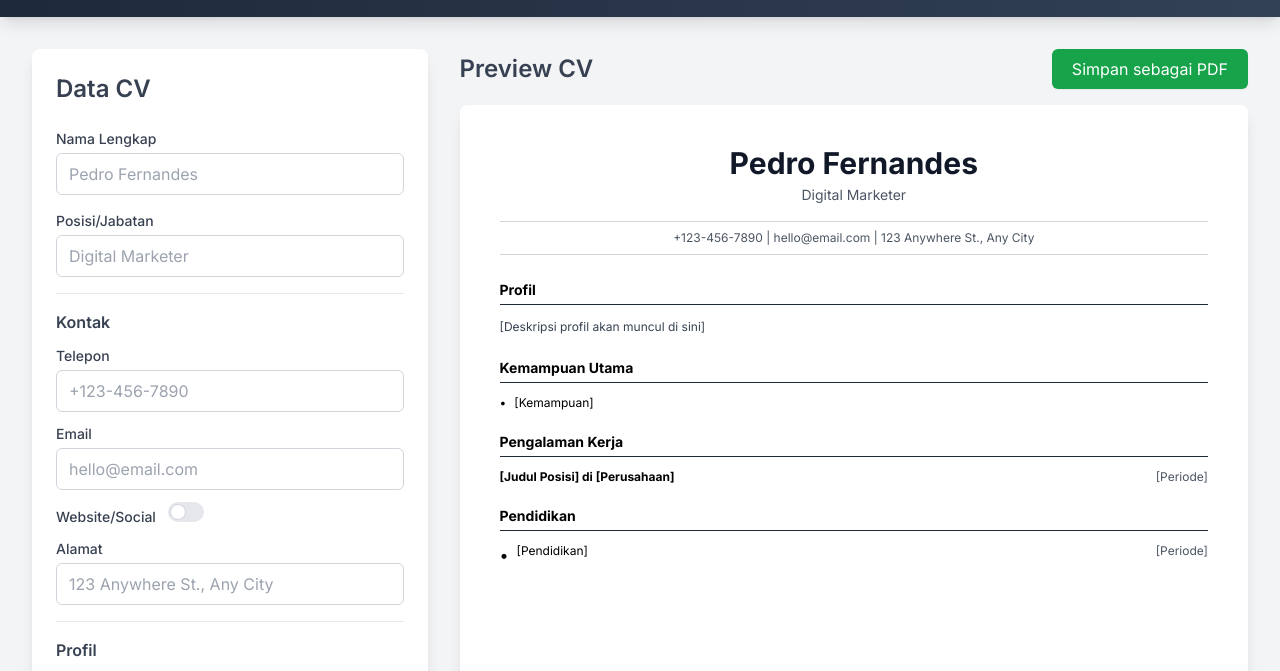
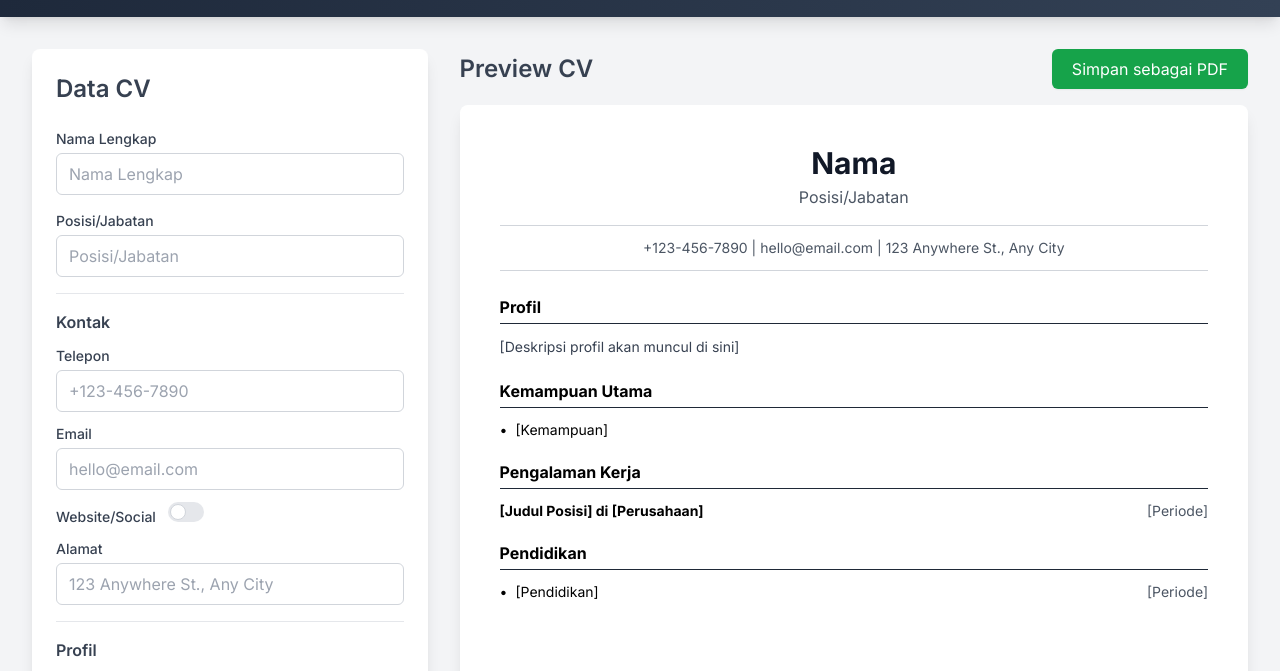
Before and after one commit to kacalayar/Surat-Lamaran-Generator, a website: page public/cv2.html in a window 1280 px wide. Shown: the part 59-730 px from the top of the page. Drawn offline with nearby package versions, Linux system fonts and the light colour scheme.

Commit message:
style: increase font sizes and localize placeholder text in CV template
- Bump section title font size from 0.875rem to 1rem
- Replace English placeholders (“Pedro Fernandes”, “Digital Marketer”) with Indonesian (“Nama Lengkap”, “Posisi/Jabatan”)
- Upgrade all preview text from text-xs to text-sm for better legibility

```diff
--- a/public/cv2.html
+++ b/public/cv2.html
@@ -22,7 +22,7 @@
       }
       #cv-preview .section-title {
         font-weight: 700;
-        font-size: 0.875rem;
+        font-size: 1rem;
         border-bottom: 1px solid #1f2937;
         padding-bottom: 0.25rem;
         margin-bottom: 0.75rem;
@@ -90,7 +90,7 @@
                 type="text"
                 id="nama"
                 class="w-full px-3 py-2 border border-gray-300 rounded-md"
-                placeholder="Pedro Fernandes"
+                placeholder="Nama Lengkap"
               />
             </div>
             <div class="mb-4">
@@ -103,7 +103,7 @@
                 type="text"
                 id="posisi"
                 class="w-full px-3 py-2 border border-gray-300 rounded-md"
-                placeholder="Digital Marketer"
+                placeholder="Posisi/Jabatan"
               />
             </div>
 
@@ -300,19 +300,19 @@
             <!-- Header CV -->
             <div class="text-center mb-4">
               <h1 id="out-nama" class="text-3xl font-bold text-gray-900 mb-1">
-                Pedro Fernandes
+                Nama
               </h1>
-              <p id="out-posisi" class="text-gray-600 text-sm">
-                Digital Marketer
+              <p id="out-posisi" class="text-gray-600 text-base">
+                Posisi/Jabatan
               </p>
             </div>
 
             <!-- Kontak - Satu Baris -->
-            <div class="border-t border-b border-gray-300 py-2 mb-6">
-              <p id="out-kontak" class="text-xs text-gray-600 text-center">
+            <div class="border-t border-b border-gray-300 mb-6 py-3">
+              <div id="out-kontak" class="text-sm text-gray-600 text-center">
                 +123-456-7890 | hello@email.com | @username | 123 Anywhere St.,
                 Any City
-              </p>
+              </div>
             </div>
 
             <!-- Profil -->
@@ -320,7 +320,7 @@
               <h2 class="section-title">Profil</h2>
               <p
                 id="out-profil"
-                class="text-xs text-gray-700 text-justify leading-relaxed"
+                class="text-sm text-gray-700 text-justify leading-relaxed"
               >
                 [Deskripsi profil akan muncul di sini]
               </p>
@@ -331,7 +331,7 @@
               <h2 class="section-title">Kemampuan Utama</h2>
               <div
                 id="out-kemampuan"
-                class="grid grid-cols-2 gap-x-8 gap-y-1 text-xs"
+                class="grid grid-cols-2 gap-x-8 gap-y-1 text-sm"
               >
                 <div class="flex items-start">
                   <span class="mr-2">•</span><span>Digital Advertising</span>
@@ -348,13 +348,13 @@
               <div id="out-pengalaman" class="space-y-4">
                 <div class="exp-item">
                   <div class="flex justify-between items-start">
-                    <p class="font-bold text-xs">
+                    <p class="font-bold text-sm">
                       Digital Marketing Specialist di Company Name
                     </p>
-                    <p class="text-xs text-gray-600">2021 - 2023</p>
+                    <p class="text-sm text-gray-600">2021 - 2023</p>
                   </div>
                   <ul
-                    class="text-xs list-disc list-outside ml-4 mt-1 text-justify"
+                    class="text-sm list-disc list-outside ml-4 mt-1 text-justify"
                   >
                     <li>Deskripsi pekerjaan</li>
                   </ul>
@@ -369,11 +369,11 @@
                 <div class="flex justify-between items-start">
                   <div class="flex items-start">
                     <span class="mr-2">•</span
-                    ><span class="text-xs"
+                    ><span class="text-sm"
                       >S1 Ilmu Komunikasi Universitas ABC</span
                     >
                   </div>
-                  <p class="text-xs text-gray-600">2016 - 2020</p>
+                  <p class="text-sm text-gray-600">2016 - 2020</p>
                 </div>
               </div>
             </div>
@@ -382,11 +382,11 @@
             <div id="portfolio-section" class="hidden">
               <h2 class="section-title">Portfolio</h2>
               <div class="flex items-start">
-                <span class="mr-2 text-xs">•</span>
+                <span class="mr-2 text-sm">•</span>
                 <a
                   id="out-portfolio"
                   href="#"
-                  class="text-xs text-blue-600 underline"
+                  class="text-sm text-blue-600 underline"
                   >www.yourwebsite.com</a
                 >
               </div>
@@ -483,9 +483,9 @@
         // Update preview
         function updatePreview() {
           const nama =
-            document.getElementById("nama").value || "Pedro Fernandes";
+            document.getElementById("nama").value || "Nama";
           const posisi =
-            document.getElementById("posisi").value || "Digital Marketer";
+            document.getElementById("posisi").value || "Posisi/Jabatan";
           const telepon =
             document.getElementById("telepon").value || "+123-456-7890";
           const email =
@@ -543,15 +543,15 @@
 
             expHTML += `<div class="exp-item mb-3">
                          <div class="flex justify-between items-start">
-                             <p class="font-bold text-xs">${title} di ${company}</p>
-                             <p class="text-xs text-gray-600 flex-shrink-0 ml-4">${period}</p>
+                             <p class="font-bold text-sm">${title} di ${company}</p>
+                             <p class="text-sm text-gray-600 flex-shrink-0 ml-4">${period}</p>
                          </div>
-                         ${descList.length > 0 ? `<ul class="text-xs list-disc list-outside ml-4 mt-1 text-justify">${descList.map((d) => `<li>${d.trim()}</li>`).join("")}</ul>` : ""}
+                         ${descList.length > 0 ? `<div class="mt-1 space-y-0.5">${descList.map((d) => `<div class="flex items-start text-sm text-justify"><span class="mr-2">•</span><span>${d.trim()}</span></div>`).join("")}</div>` : ""}
                      </div>`;
           });
           outPengalaman.innerHTML =
             expHTML ||
-            '<div class="exp-item"><p class="text-xs">[Pengalaman kerja]</p></div>';
+            '<div class="exp-item"><p class="text-sm">[Pengalaman kerja]</p></div>';
 
           // Pendidikan
           const eduItems = document.querySelectorAll(".pendidikan-item");
@@ -563,12 +563,12 @@
               item.querySelector(".edu-period").value || "[Periode]";
 
             eduHTML += `<div class="flex justify-between items-start">
-                         <div class="flex items-start"><span class="mr-2">•</span><span class="text-xs">${title}</span></div>
-                         <p class="text-xs text-gray-600 flex-shrink-0 ml-4">${period}</p>
+                         <div class="flex items-start text-sm"><span class="mr-2">•</span><span>${title}</span></div>
+                         <p class="text-sm text-gray-600 flex-shrink-0 ml-4">${period}</p>
                      </div>`;
           });
           outPendidikan.innerHTML =
-            eduHTML || '<div class="text-xs">[Pendidikan]</div>';
+            eduHTML || '<div class="text-sm">[Pendidikan]</div>';
 
           // Portfolio
           const portfolio =
@@ -618,6 +618,13 @@
               ul.style.cssText =
                 "list-style-type: disc; list-style-position: outside; padding-left: 1rem;";
             });
+
+            // Fix kontak center alignment
+            const kontakP = clone.querySelector("#out-kontak");
+            if (kontakP) {
+              kontakP.parentElement.style.cssText = "border-top: 2px solid #d1d5db; border-bottom: 2px solid #d1d5db; padding-top: 1px; padding-bottom: 12px; margin-bottom: 24px;";
+              kontakP.style.cssText = "text-align: center; color: #4b5563; font-size: 14px; margin: 0; padding: 0;";
+            }
 
             wrapper.appendChild(clone);
             document.body.appendChild(wrapper);
```
Also changed, not shown: public/output.css.
